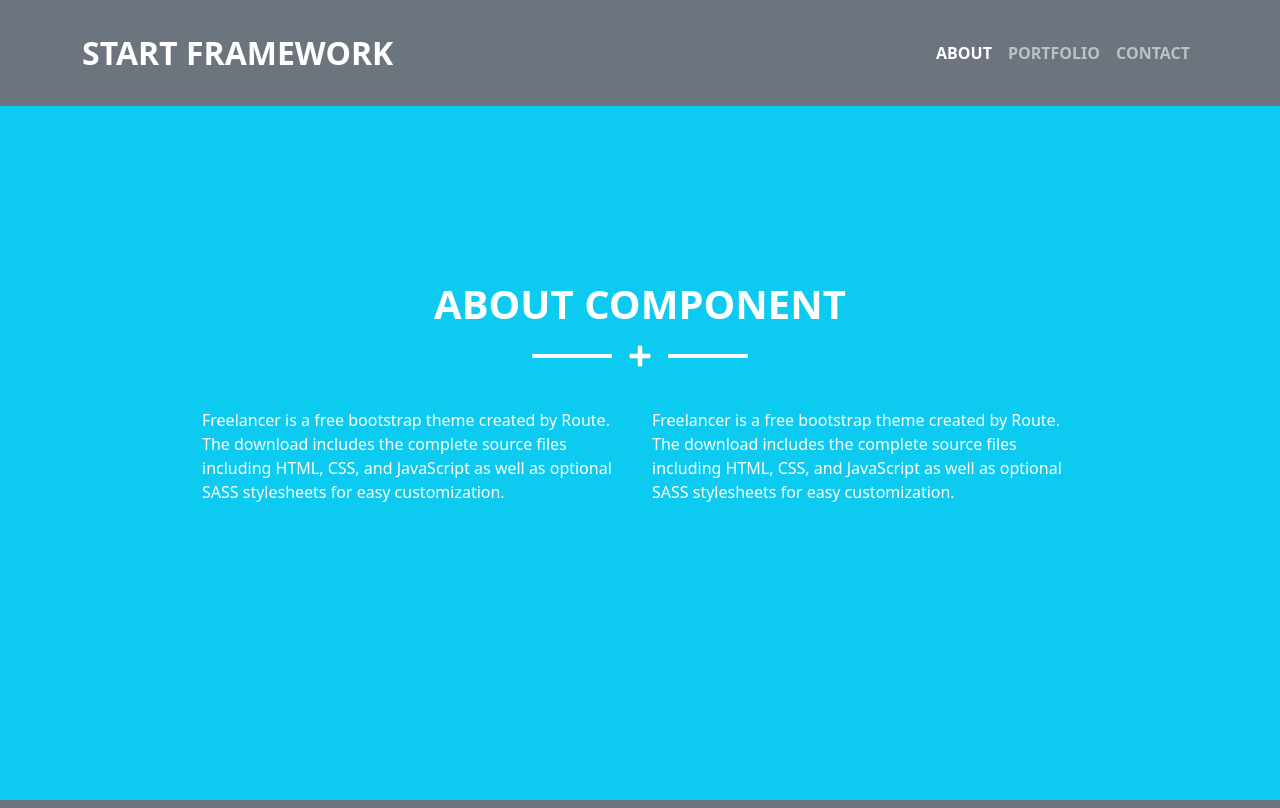
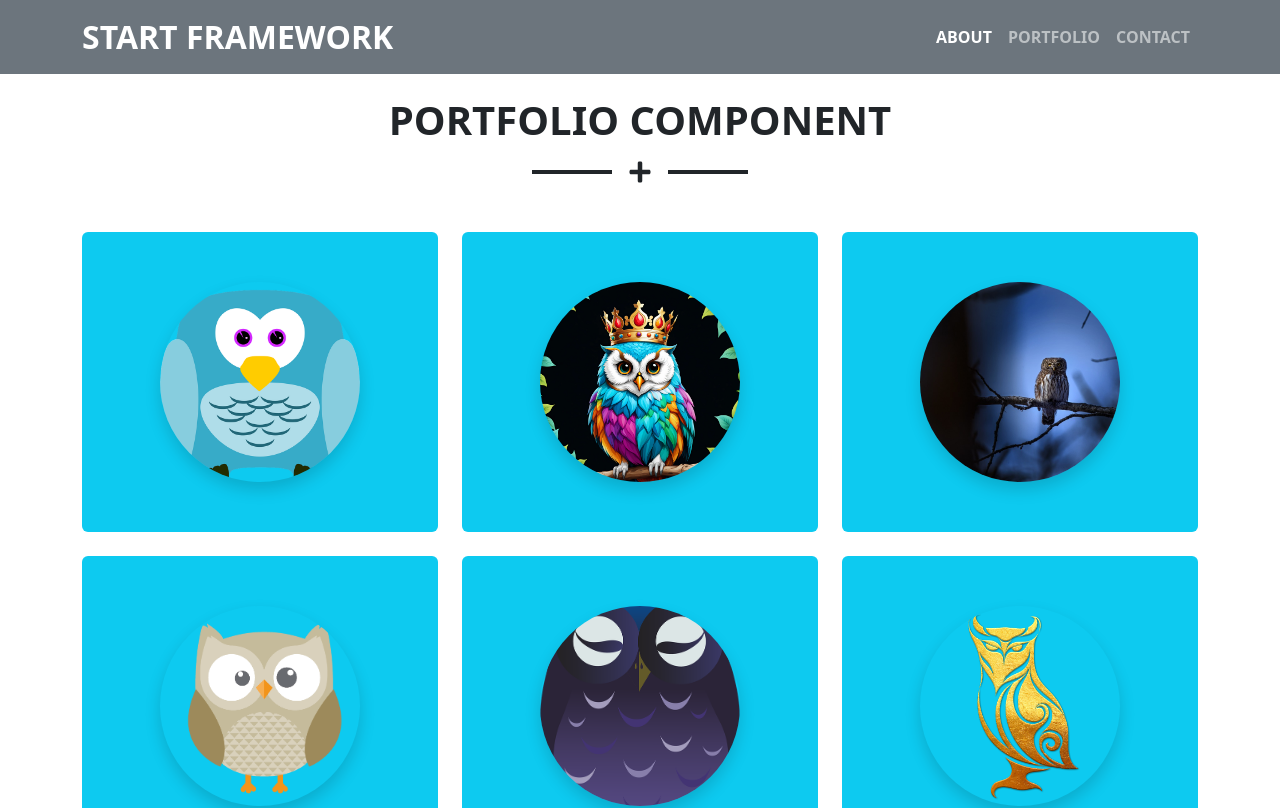
Before and after one commit to MoatazJS/React-Routing, a React (Vite) app: page /portfolio in a window 1280 px wide. Shown: the top 808 px of the page. Built offline with nearby package versions, Linux system fonts and the light colour scheme.

Commit message:
finished

```diff
--- a/src/App.jsx
+++ b/src/App.jsx
@@ -1,16 +1,33 @@
-import About from "./About";
-import Contact from "./Contact";
-import Footer from "./Footer";
-import Home from "./Home";
-import Navbar from "./Navbar";
-import Portfolio from "./Portfolio";
+import {
+  createBrowserRouter,
+  RouterProvider,
+  Navigate,
+} from "react-router-dom";
+import Navbar from "./Components/Navbar/Navbar";
+import Footer from "./Components/Footer/Footer";
+import Home from "./Components/Home/Home";
+import About from "./Components/About/About";
+import Contact from "./Components/Contact/Contact";
+import Portfolio from "./Components/Portfolio/Portfolio";
+import Layout from "./Components/Layout/Layout";
+function App() {
+  const router = createBrowserRouter([
+    {
+      path: "",
+      element: <Layout />,
+      children: [
+        { index: true, element: <Navigate to="/home" /> },
+        { path: "home", element: <Home /> },
+        { path: "about", element: <About /> },
+        { path: "portfolio", element: <Portfolio /> },
+        { path: "contact", element: <Contact /> },
+      ],
+    },
+  ]);
 
-function App() {
   return (
     <>
-      <Navbar />
-      <About />
-      <Footer />
+      <RouterProvider router={router}></RouterProvider>
     </>
   );
 }
--- a/src/About.jsx
+++ b/src/Components/About/About.jsx
@@ -3,7 +3,7 @@ import { FaStar, FaPlus } from "react-icons/fa";
 export default function About() {
   return (
     <>
-      <div className="content bg-info text-white min-vh-100 d-flex flex-column align-items-center justify-content-center">
+      <div className="content bg-info text-white min-vh-100 d-flex flex-column align-items-center justify-content-center ">
         <div className="header text-center mb-4">
           <h1 className="fw-bold fs-1 text-uppercase">about component</h1>
           <div className="d-flex justify-content-center align-items-center my-3">
--- a/src/Home.jsx
+++ b/src/Components/Home/Home.jsx
@@ -1,5 +1,5 @@
 import React from "react";
-import heroImage from "./assets/third.png";
+import heroImage from "../../assets/third.png";
 
 export default function Home() {
   return (
--- /dev/null
+++ b/src/Components/Layout/Layout.jsx
@@ -0,0 +1,15 @@
+import React from "react";
+import Navbar from "../Navbar/Navbar";
+import Footer from "../Footer/Footer";
+import { Outlet } from "react-router-dom";
+
+export default function Layout() {
+  return (
+    <>
+      <Navbar />
+      {}
+      <Outlet />
+      <Footer />
+    </>
+  );
+}
--- a/src/Navbar.jsx
+++ b/src/Components/Navbar/Navbar.jsx
@@ -1,13 +1,13 @@
 import React from "react";
-
+import { Link } from "react-router-dom";
 export default function Navbar() {
   return (
     <>
-      <nav className="navbar navbar-expand-lg navbar-dark bg-secondary text-white fixed-top py-4">
+      <nav className="navbar navbar-expand-lg navbar-dark bg-secondary text-white fixed-top ">
         <div className="container">
-          <a className="navbar-brand fs-2 fw-bold" href="#">
+          <Link className="navbar-brand fs-2 fw-bold" to="/home">
             START FRAMEWORK
-          </a>
+          </Link>
 
           <button
             className="navbar-toggler"
@@ -27,19 +27,19 @@ export default function Navbar() {
           >
             <ul className="navbar-nav ms-auto  fw-bold text-white">
               <li className="nav-item">
-                <a className="nav-link active " href="#">
+                <Link className="nav-link active " to="/about">
                   ABOUT
-                </a>
+                </Link>
               </li>
               <li className="nav-item">
-                <a className="nav-link" href="#">
+                <Link className="nav-link" to="/portfolio">
                   PORTFOLIO
-                </a>
+                </Link>
               </li>
               <li className="nav-item">
-                <a className="nav-link" href="#">
+                <Link className="nav-link" to="/contact">
                   CONTACT
-                </a>
+                </Link>
               </li>
             </ul>
           </div>
--- a/src/Portfolio.jsx
+++ b/src/Components/Portfolio/Portfolio.jsx
@@ -1,11 +1,11 @@
 import React from "react";
 import { FaStar, FaPlus } from "react-icons/fa";
-import img1 from "./assets/portfolio1.png";
-import img2 from "./assets/portfolio2.png";
-import img3 from "./assets/portfolio3.jpg";
-import img4 from "./assets/portfolio4.png";
-import img5 from "./assets/portfolio5.png";
-import img6 from "./assets/portfolio6.png";
+import img1 from "../../assets/portfolio1.png";
+import img2 from "../../assets/portfolio2.png";
+import img3 from "../../assets/portfolio3.jpg";
+import img4 from "../../assets/portfolio4.png";
+import img5 from "../../assets/portfolio5.png";
+import img6 from "../../assets/portfolio6.png";
 
 export default function Portfolio() {
   const portfolioItems = [
@@ -18,7 +18,10 @@ export default function Portfolio() {
   ];
   return (
     <>
-      <section className="py-5 bg-white text-dark text-center" id="portfolio">
+      <section
+        className="pt-5 mt-5 pb-5 mb-5 bg-white text-dark text-center"
+        id="portfolio"
+      >
         <h2 className="text-uppercase fw-bold fs-1">Portfolio Component</h2>
 
         <div className="d-flex justify-content-center align-items-center my-3">
```
Also changed, not shown: src/Components/Contact/Contact.jsx (renamed from src/Contact.jsx), src/Components/Footer/Footer.jsx (renamed from src/Footer.jsx).
